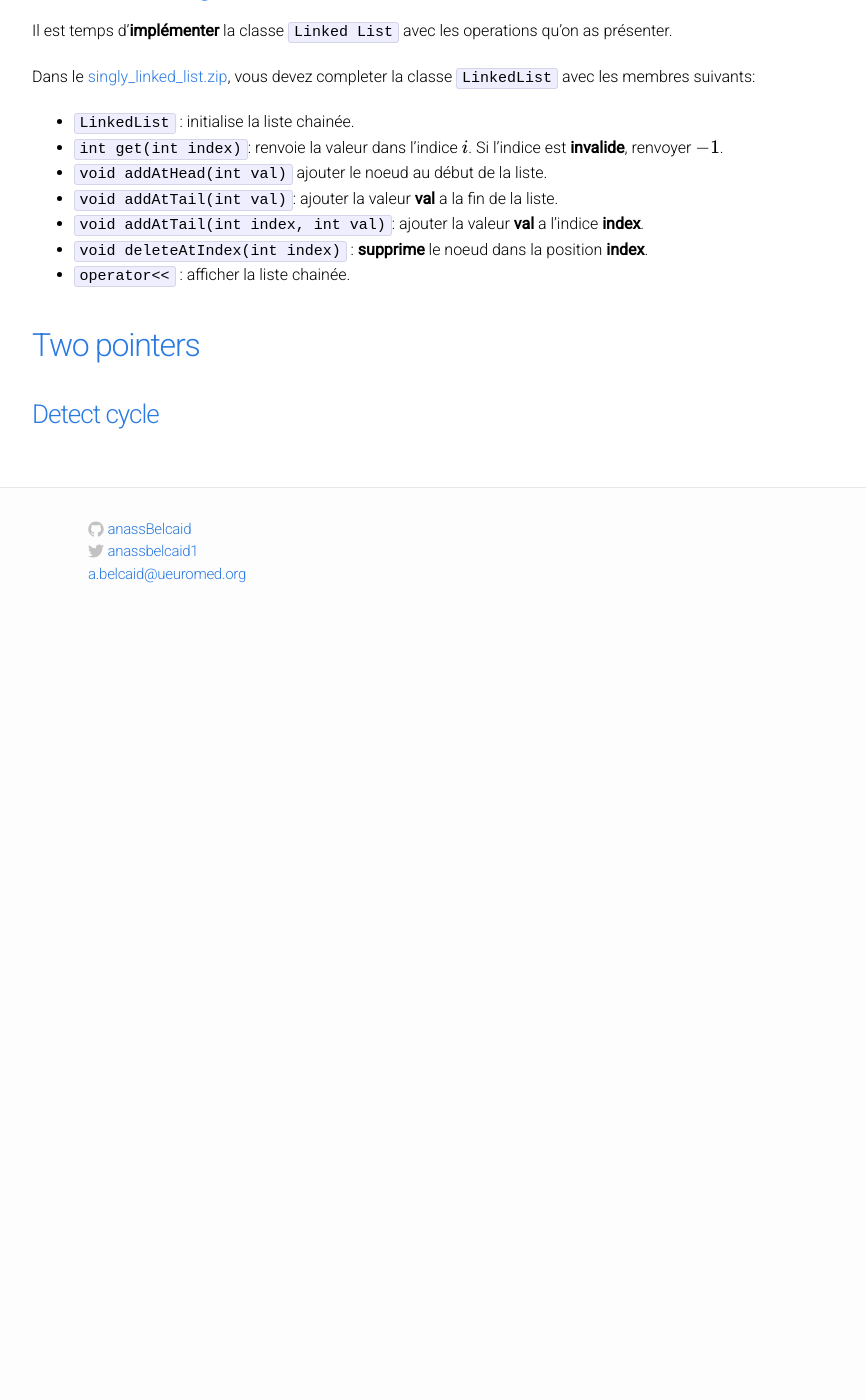
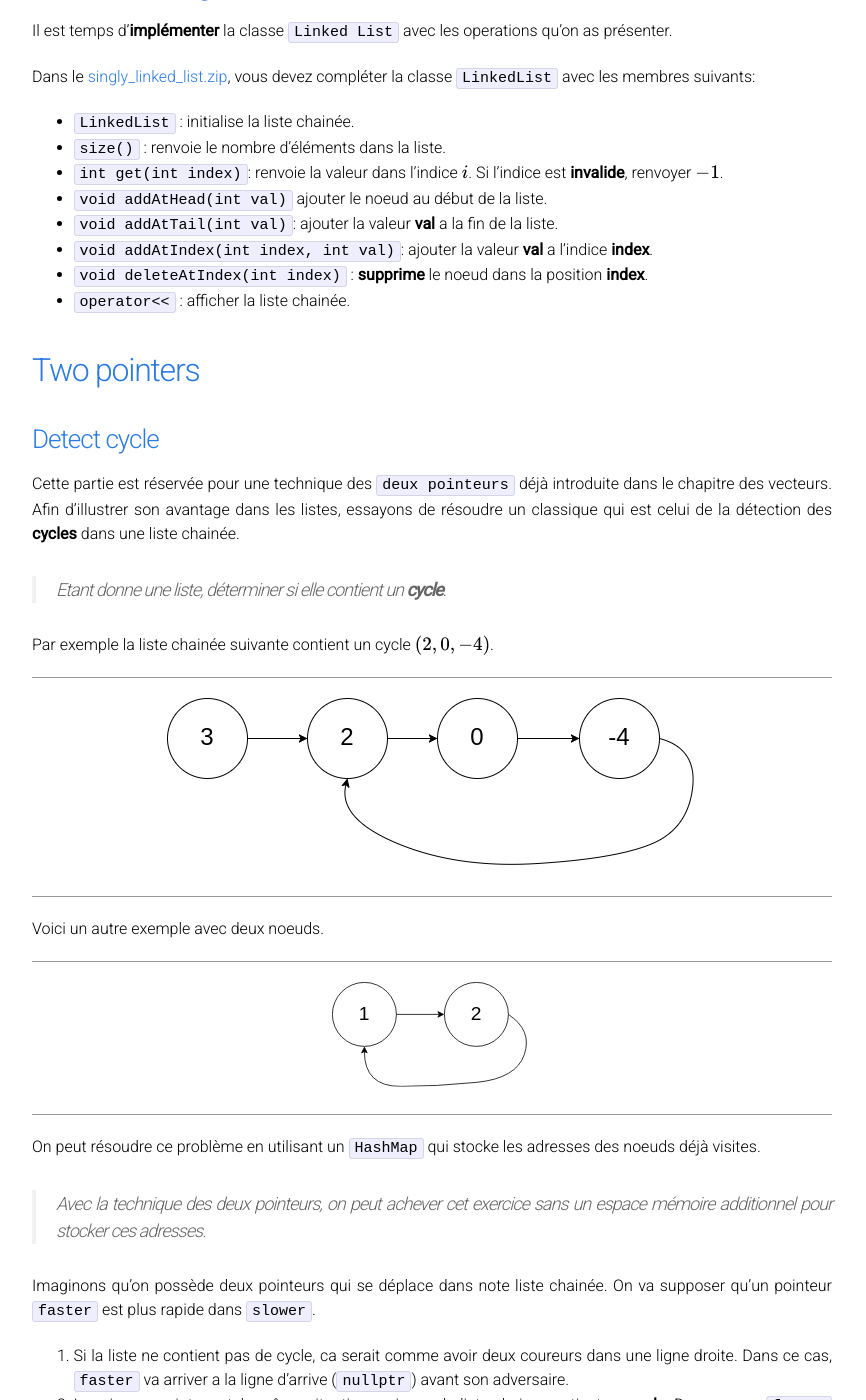
Before and after one commit to anassBelcaid/CS221, a Jekyll site: the page built from part4/linked_lists1.md, in a window 1280 px wide and 1400 px high, scrolled down 5964 px. Shown: the whole window, without its empty margins (208-1074 px from the left). Built offline with Jekyll 4.4.1, drawn with Linux system fonts in a browser that asks for light colours; formulas are drawn with MathJax 3; before the commit the page ends 6594 px from its top, so only the background shows below that; some of the changed text lies outside the part shown.

Commit message:
Design Singly Linked List

```diff
--- a/index.html
+++ b/index.html
@@ -280,7 +280,8 @@ artificielle. les thématiques traitées sont: -agents intelligents, - Recherche
             Singly Linked Lists</a></td>
     <td class="tg-c3ow">
 
-<a href="{{ site.url }}{{ site.baseurl }}/part3/sorting.zip"> SLL_demo.zip</a>
+<a href="{{ site.url }}{{ site.baseurl }}/part4/singly_linked_lists.zip">
+    Sinly_Linked_lists.zip</a>
     </td>
     <td class="tg-c3ow">
 <a href="{{ site.url }}{{ site.baseurl }}/quicksort/">Fun with LL</td>
--- a/part4/linked_lists1.md
+++ b/part4/linked_lists1.md
@@ -290,15 +290,16 @@ Il est temps d'**implémenter** la classe `Linked List` avec les operations qu'o
 as présenter.
 
 
-Dans le <a href="{{ site.url }}{{site.baseurl}}"> singly_linked_list.zip</a>,
-vous devez completer la classe `LinkedList` avec les membres suivants:
+Dans le <a href="{{ site.url }}{{site.baseurl}}/part4/singly_linked_lists.zip"> singly_linked_list.zip</a>,
+vous devez compléter la classe `LinkedList` avec les membres suivants:
 
 - `LinkedList` : initialise la liste chainée.
+- `size()` : renvoie le nombre d'éléments dans la liste.
 - `int get(int index)`: renvoie la valeur dans l'indice $$i$$. Si l'indice est
 **invalide**, renvoyer $$-1$$.
 - `void addAtHead(int val)` ajouter le noeud au début de la liste.
 - `void addAtTail(int val)`: ajouter la valeur **val** a la fin de la liste.
-- `void addAtTail(int index, int val)`: ajouter la valeur **val** a l'indice
+- `void addAtIndex(int index, int val)`: ajouter la valeur **val** a l'indice
 **index**.
 - `void deleteAtIndex(int index)` : **supprime** le noeud dans la position
 **index**.
@@ -308,6 +309,50 @@ vous devez completer la classe `LinkedList` avec les membres suivants:
 ## [Two pointers](#twopointers)
 <a name='twopointers'></a>
 
-
 ### [Detect cycle](#cycle)
 <a name='cycle'></a>
+
+Cette partie est réservée pour une technique des `deux pointeurs` déjà introduite dans le chapitre
+des vecteurs. Afin d'illustrer son avantage dans les listes, essayons de
+résoudre un classique qui est celui de la détection des **cycles** dans une
+liste chainée.
+
+> Etant donne une liste, déterminer si elle contient un **cycle**.
+
+
+Par exemple la liste chainée suivante contient un cycle $$\left(2, 0 , -4\right)$$.
+
+<div class="fig figcenter fighighlight">
+  <img src="{{ site.url }}{{ site.baseurl}}/part4/images/cycle1.png">
+</div>
+
+Voici un autre exemple avec deux noeuds.
+
+<div class="fig figcenter fighighlight">
+  <img src="{{ site.url }}{{ site.baseurl}}/part4/images/cycle2.png">
+</div>
+
+On peut résoudre ce problème en utilisant un `HashMap` qui stocke les adresses
+des noeuds déjà visites.
+
+> Avec la technique des deux pointeurs, on peut achever cet exercice sans un
+espace mémoire additionnel pour stocker ces adresses.
+
+
+Imaginons qu'on possède deux pointeurs qui se déplace dans note liste chainée.
+On va supposer qu'un pointeur `faster` est plus rapide dans `slower`.
+
+
+1. Si la liste ne contient pas de cycle, ca serait comme avoir deux coureurs
+   dans une ligne droite. Dans ce cas, `faster` va arriver a la ligne d'arrive
+   (`nullptr`) avant son adversaire.
+
+2. Imaginons maintenant, la même situation mais que la liste chaine contient un
+   **cycle**. Dans ce cas `faster` va surmenât **attraper** son adversaire
+   `slower`.
+
+> Une question classique qui se pose dans ce cas est que doit être la vitesse
+dans deux pointeurs pour résoudre ce problème.
+
+La stratégie de référence est de déplacer `slower` toujours par un **seul
+pas**. Pour `faster`, on le déplace par **deux pas**.
```
Also changed, not shown: part4/images/cycle1.png (added), part4/images/cycle2.png (added), part4/images/cycle3.png (added), 1 other file.
